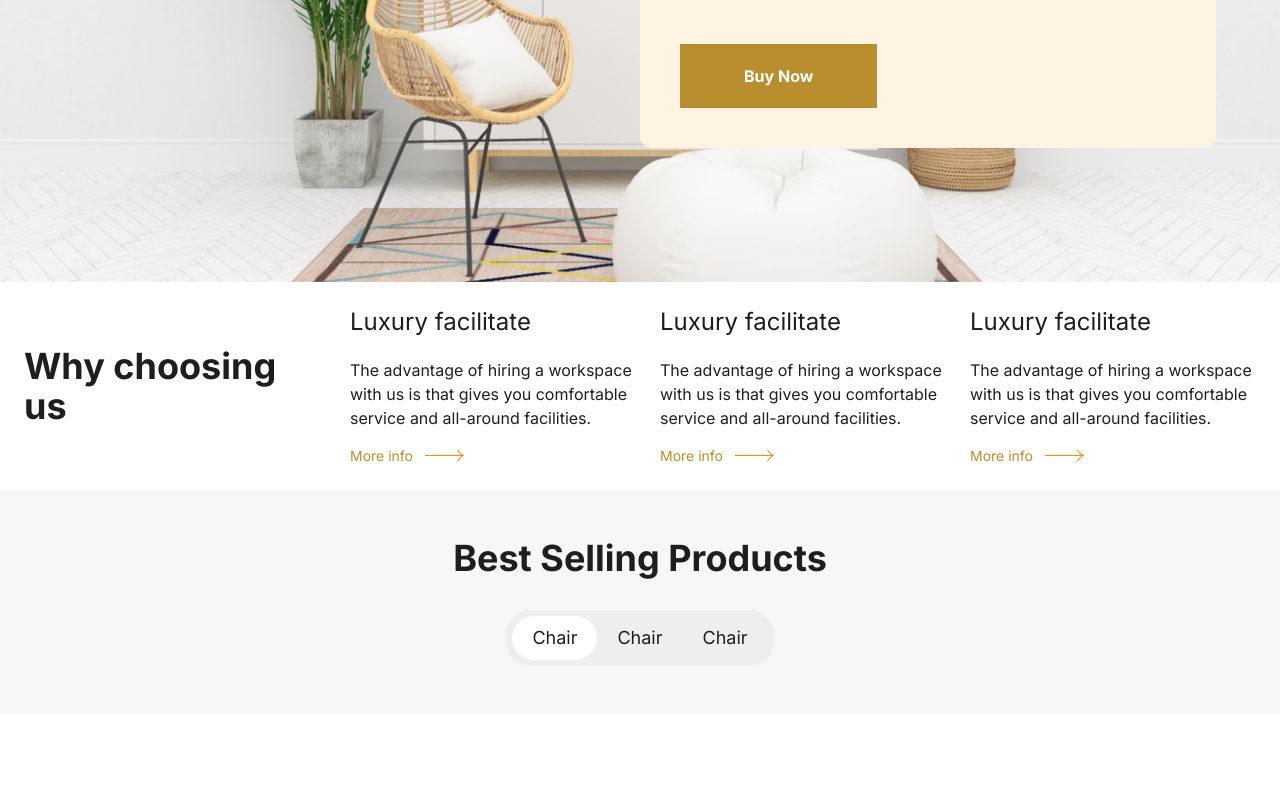
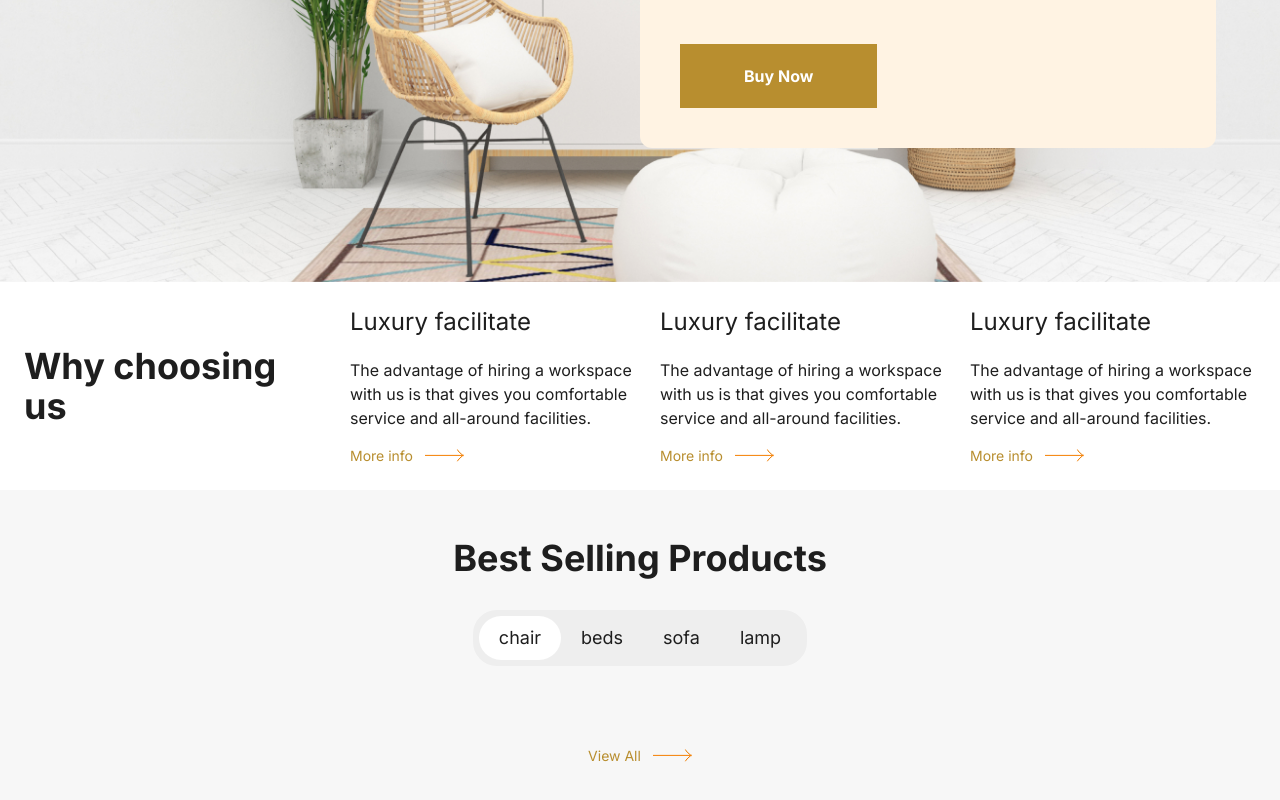
Before and after one commit to Mohammedatef1/modora, a React (Vite) app: page / in a window 1280 px wide. Shown: the part 497-1297 px from the top of the page. Before the commit the page ends 1259 px from the top, so only its background shows below. Built offline with nearby package versions, Linux system fonts and the light colour scheme; no server answers.

Commit message:
update: best selling section

```diff
--- /dev/null
+++ b/src/components/common/ArrowButton.tsx
@@ -0,0 +1,18 @@
+import { Link } from "react-router-dom";
+import Arrow from "@assets/svg/arrow.svg?react"
+
+interface ArrowButtonProps {
+  label: string;
+  link?: string;
+}
+
+const ArrowButton = ({label, link="/"} : ArrowButtonProps) => {
+  return (
+    <Link to={link} className="text-xs md:text-sm text-primary flex items-center gap-3">
+      <span>{label}</span>
+      <Arrow className="text-primary fill-primary stroke-primary"/>
+    </Link>
+  )
+}
+
+export default ArrowButton
--- a/src/components/common/BestProducts.tsx
+++ b/src/components/common/BestProducts.tsx
@@ -1,13 +1,14 @@
+import ArrowButton from "./ArrowButton"
 import Tabs from "./Tabs"
 
 const BestProducts = () => {
   return (
     <div className="bg-light-gray">
-      <div className="max-w-7xl mx-auto px-4 sm:px-6 py-12">
+      <div className="max-w-7xl mx-auto px-4 sm:px-6 py-12 flex flex-col items-center">
         <h2 className="mb-8 text-3xl md:text-4xl font-bold text-center">Best Selling Products</h2>
-        <div className="flex items-center flex-col">
-          <Tabs/>
-        </div>
+        <Tabs tabs={['chair', 'beds', 'sofa', 'lamp']}/>
+        <div className="swiperProducts mt-20 mb-15 w-full"></div>
+        <ArrowButton label="View All"/>
       </div>
     </div>
   )
--- a/src/components/common/BestSellingItem.tsx
+++ b/src/components/common/BestSellingItem.tsx
@@ -1,13 +1,22 @@
+import { useAppDispatch } from "@store/hooks";
+import { setActiveTab } from "@store/tabs/tabsSlice";
+
 interface BestSellingItemProps {
   active?: boolean;
   name: string;
 }
 
 const BestSellingItem = ({active = false, name} : BestSellingItemProps) => {
+  const dispatch = useAppDispatch()
+
+  const clickHandler = () => {
+    dispatch(setActiveTab(name))
+  }
+
   return (
-    <div className={`py-2 px-5 rounded-3xl cursor-pointer text-base md:text-lg ${active ? 'bg-white ' : 'bg-transparent'}`}>
+    <button className={`py-2 px-5 rounded-3xl text-base md:text-lg transition-colors ${active ? 'bg-white ' : 'bg-transparent'}`}  onClick={clickHandler}>
       {name}
-    </div>
+    </button>
   )
 }
 
--- a/src/components/common/FeatureItem.tsx
+++ b/src/components/common/FeatureItem.tsx
@@ -1,5 +1,4 @@
-import { Link } from "react-router-dom";
-import Arrow from "@assets/svg/arrow.svg?react"
+import ArrowButton from "./ArrowButton";
 
 interface FeatureItemProps {
   title: string;
@@ -12,10 +11,7 @@ const FeatureItem = ({title, buttonLabel = "More info", buttonLink = "/", desc}
     <div>
       <h3 className="text-lg md:text-xl lg:text-2xl mb-5">{title}</h3>
       <p className="text-sm md:text-base mb-4">{desc}</p>
-      <Link to={buttonLink} className="text-xs md:text-sm text-primary flex items-center gap-3">
-        <span>{buttonLabel}</span>
-        <Arrow className="text-primary fill-primary stroke-primary"/>
-      </Link>
+      <ArrowButton label={buttonLabel} link={buttonLink}/>
     </div>
   )
 }
--- a/src/components/common/Tabs.tsx
+++ b/src/components/common/Tabs.tsx
@@ -1,12 +1,16 @@
+import { useAppSelector } from '@store/hooks'
 import BestSellingItem from './BestSellingItem'
 
-const Tabs = () => {
+interface tabsProps {
+  tabs: string[]
+}
+
+const Tabs = ({tabs} : tabsProps) => {
+  const {activeTab}  = useAppSelector(state => state.tabs)
   return (
     <div className="p-1.5 bg-dark-gray rounded-3xl w-fit">
       <div className="flex items-center overflow-hidden">
-        <BestSellingItem active name="Chair"/>
-        <BestSellingItem name="Chair"/>
-        <BestSellingItem name="Chair"/>
+        {tabs.map(tab => (<BestSellingItem key={tab} active={activeTab.toLowerCase() === tab.toLowerCase()} name={tab} />))}
       </div>
     </div>
   )
--- a/src/store/tabs/tabsSlice.tsx
+++ b/src/store/tabs/tabsSlice.tsx
@@ -5,7 +5,7 @@ type TInitialState =  {
 }
 
 const initialState: TInitialState = {
-  activeTab : "Chair"
+  activeTab : "chair"
 }
 
 const tabsSlice = createSlice({
```
